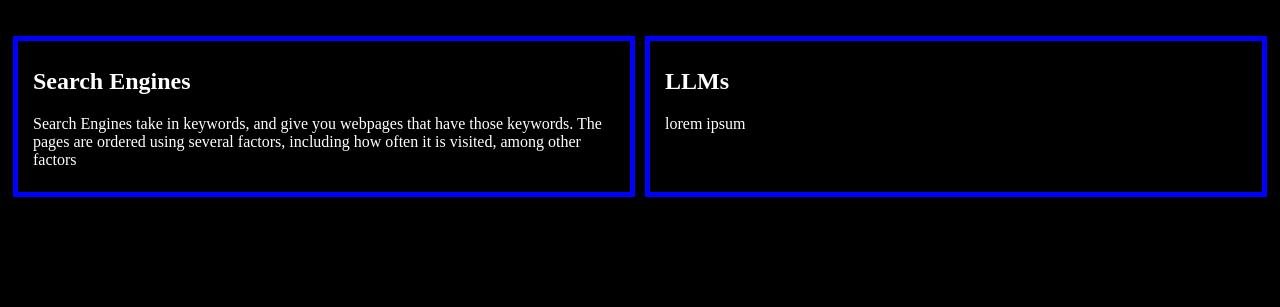
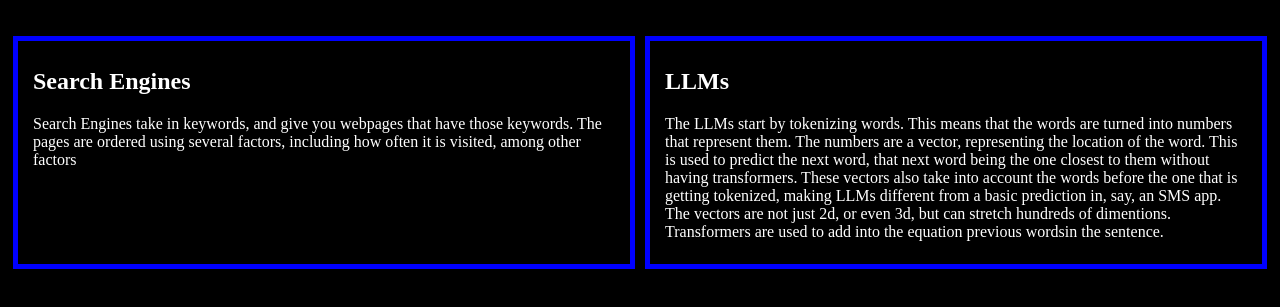
Before and after one commit to Nic-In-Time/assignment, a plain HTML site: page index.html in a window 1280 px wide. Shown: the part 179-486 px from the top of the page. Drawn offline with Linux system fonts and the light colour scheme; a web font is replaced by a local one.

Commit message:
LLMs update

```diff
--- a/index.html
+++ b/index.html
@@ -29,7 +29,14 @@
                 </article>
                 <article>
                     <h2>LLMs</h2>
-                    <p>lorem ipsum</p>
+                    <p>The LLMs start by tokenizing words. This means that the words are turned into numbers that
+                        represent them. The numbers are a vector, representing the location of the word. This is used to
+                        predict the next word, that next word being the one closest to them without having transformers. These
+                        vectors also take into account the words before the one that is getting tokenized, making LLMs
+                        different from a basic prediction in, say, an SMS app. The vectors are not just 2d, or even 3d,
+                        but can stretch hundreds of dimentions. Transformers are used to add into the equation previous
+                        wordsin the sentence.
+                    </p>
                 </article>
             </div>
         </main>
```
